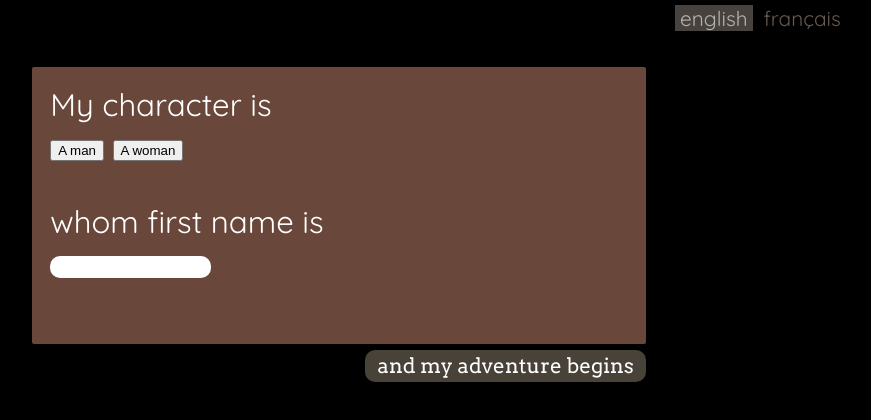
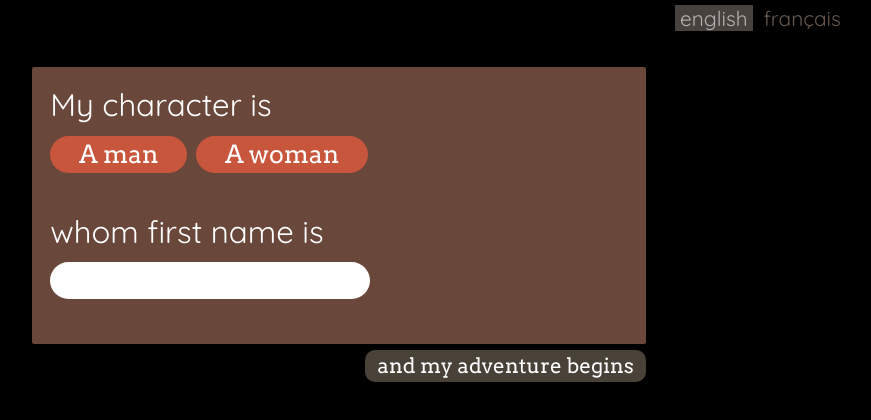
Before and after one commit to ElGregos/escape_from_nothingness, a plain HTML site: page public_html/index.html in a window 1280 px wide. Shown: the whole page, without its empty margins (301-1172 px from the left). Drawn offline with Linux system fonts and the light colour scheme.

Commit message:
Gestion form JS

```diff
--- a/public_html/css/main.css
+++ b/public_html/css/main.css
@@ -13,18 +13,32 @@ html{
 	cursor: default;
 }
 
-input[type=text]{
+input{
 	font-family: 'Arvo';
-	/*font-size: 1em;*/
-	margin-top: 1%;
-	padding: .5% 2%;
-	background: white;
-	color: hsla(229, 100%, 72%, 1);
-	border-radius: 10px;
+	padding: .5% 5%;
+	font-size: 0.8em;
+	margin-top: 2%;
+	border-radius: 100px;
 	border: none;
+    outline: none;
 }
 
+input[type=text]{
+	background: white;
+	/*color: hsla(229, 100%, 72%, 1);*/
+	color: hsl(11, 56%, 51%);
+}
 
+input[type=button]{
+	/*background: hsl(36, 56%, 51%);*/
+	background: hsl(11, 56%, 51%);
+	color: white;
+    cursor: pointer;
+}
+
+input[type=button].selected{
+    border: solid 3px white;
+}
 
 
 
--- a/public_html/js/Game.class.js
+++ b/public_html/js/Game.class.js
@@ -1,5 +1,5 @@
 var game = {
-	player: {gender: 'f', name: 'Personnage'},
+	vars: {gender: '', firstname: ''},
 	birth: 0,
 	birthFrames: [
 		{floater: {speed: 1, l: .05}, bgcolor: 'hsl(262, 41%, 8%)', },
--- a/public_html/js/Passage.class.js
+++ b/public_html/js/Passage.class.js
@@ -9,7 +9,6 @@ Passage.prototype = {
             btn.add();
         }
     },
-
     change: function (id) {
         var _this = this;
         $('.main').animate({opacity: 0}, {
@@ -43,12 +42,50 @@ Passage.prototype = {
                           ;
                         game.birth++;
                         break;
-
                     default:
                         ui.fadein();
                 }
             }
         });
+    },
+
+    formUpdate: function () {
+        //Init inputs so they reflect game.vars.
+        $('#setup .maintext input').each(function () {
+            var key = this.getAttribute('data-key');
+            var value = this.getAttribute('data-value');
+            var gameValue = game.vars[key];
+            switch (this.getAttribute('type')) {
+                case 'button':
+                    if (value == gameValue) {
+                        $(this).addClass('selected');
+                    }
+                    this.onclick = function () {
+                        var key = this.getAttribute('data-key');
+                        var value = this.getAttribute('data-value');
+                        game.vars[key] = value;
+                        ($('input[type=button][data-key=' + this.getAttribute('data-key') + ']')).each(function () {
+                            if (this.getAttribute('data-value') == value) {
+                                $(this).addClass('selected');
+                            } else {
+                                $(this).removeClass('selected');
+                            }
+                        });
+                    };
+                    break;
+                case 'text':
+                    if (typeof (gameValue) !== 'undefined') {
+                        this.value = gameValue;
+                    }
+                    this.oninput = function () {
+                        var name = this.value;
+//                        game.vars[key] = name.charAt(0).toUpperCase() + name.slice(1);
+                        game.vars[key] = name;
+                    };
+                    break;
+            }
+        });
+        //Add events.
     },
 
     get: function (id) {
@@ -65,13 +102,15 @@ Passage.prototype = {
         }
         this.fadein = this.fadein || 500;
         this.fadeout = this.fadeout || 500;
-	},
+    }
+    ,
 
     show: function () {
         switch (this.id) {
 
             case 'setup':
                 $('#setup .maintext').html('<div>' + ui.txt(this.text) + '</div>');
+                this.formUpdate();
                 this.buttonsShow();
                 $('#story').hide();
                 $('#setup').show();
@@ -84,4 +123,5 @@ Passage.prototype = {
                 $('#setup').hide();
         }
     }
-};
+}
+;
--- a/public_html/js/Ui.class.js
+++ b/public_html/js/Ui.class.js
@@ -16,7 +16,7 @@ var ui = {
         if (typeof (txt) !== 'object') {
             txt = this.defaultTexts[txt].text;
         }
-        if (game.language === 'fr' && game.player.gender === 'f' && txt[game.language + '_f']) {
+        if (game.language === 'fr' && game.vars.gender === 'f' && txt[game.language + '_f']) {
             return txt[game.language + '_f'];
         }
         return (txt[game.language] ? txt[game.language] : txt.en);
--- a/public_html/js/passages.js
+++ b/public_html/js/passages.js
@@ -22,11 +22,11 @@ var passages = [
     {
         id: 'setup',
         text: {
-			en: 'My character is<br><input type="button" value="A man" data-key="gender" data-value="h"> <input type="button" value="A woman" data-key="gender" data-value="f"><br><br>whom first name is<br><input name="firstname" type="text" maxlength="50"/>',
-			fr: 'Mon personnage est<br><input type="button" value="Un homme" data-key="gender" data-value="h"> <input type="button" value="Une femme" data-key="gender" data-value="f"><br><br>dont le prénom est<br><input name="firstname" type="text" maxlength="50"/>'
+            en: 'My character is<br><input type="button" value="A man" data-key="gender" data-value="m"> <input type="button" value="A woman" data-key="gender" data-value="f"><br><br>whom first name is<br><input name="firstname" type="text" maxlength="50" data-key="firstname"/>',
+            fr: 'Mon personnage est<br><input type="button" value="un homme" data-key="gender" data-value="m"> <input type="button" value="une femme" data-key="gender" data-value="f"><br><br>dont le prénom est<br><input name="firstname" type="text" maxlength="50" data-key="firstname"/>'
         },
         buttons: [
-			{text: {en: "and my adventure begins", fr: "et mon aventure commence"}, href:'startGame'}
+            {text: {en: "and my adventure begins", fr: "et mon aventure commence"}, href: 'startGame'}
         ]
     },
     {
@@ -166,6 +166,7 @@ var passages = [
     },
     //Dream
     //Skin is slippy (vernix)
+    //Echographie (Medical ultrasound)
     //Cord is a friend
     //Remember the taste has changed
     //The wall is a light
```
Lines whose indentation alone changed are shown as unchanged.
